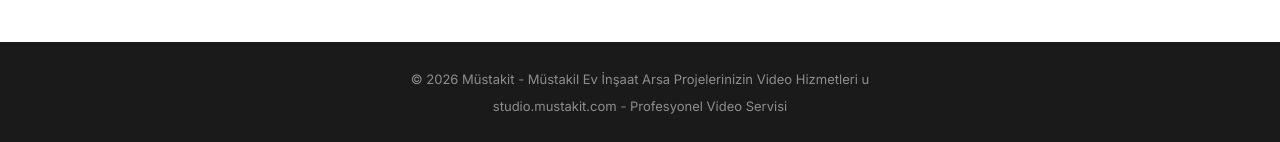
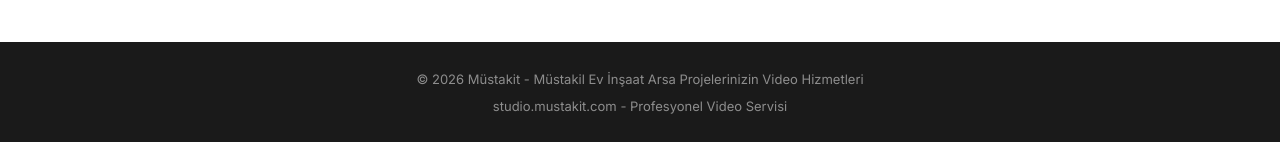
Before and after one commit to alicancapli47-a11y/mustakit-frontend, a Next.js app: page / in a window 1280 px wide. Shown: the part 2170-2312 px from the top of the page. Built offline with nearby package versions, Linux system fonts and the light colour scheme.

Commit message:
fix: fiyat kartlarindaki eski tutarlar duzeltildi

```diff
--- a/src/app/page.tsx
+++ b/src/app/page.tsx
@@ -163,7 +163,7 @@ export default function HomePage() {
       </section>
 
       <footer style={{ background: "#1a1a1a", color: "rgba(255,255,255,0.5)", textAlign: "center", padding: "28px 24px", fontSize: 13 }}>
-        <p>© 2026 Müstakit - Müstakil Ev İnşaat Arsa Projelerinizin Video Hizmetleri u</p>
+        <p>© 2026 Müstakit - Müstakil Ev İnşaat Arsa Projelerinizin Video Hizmetleri</p>
         <p style={{ marginTop: 8 }}>studio.mustakit.com - Profesyonel Video Servisi</p>
       </footer>
     </main>
```
